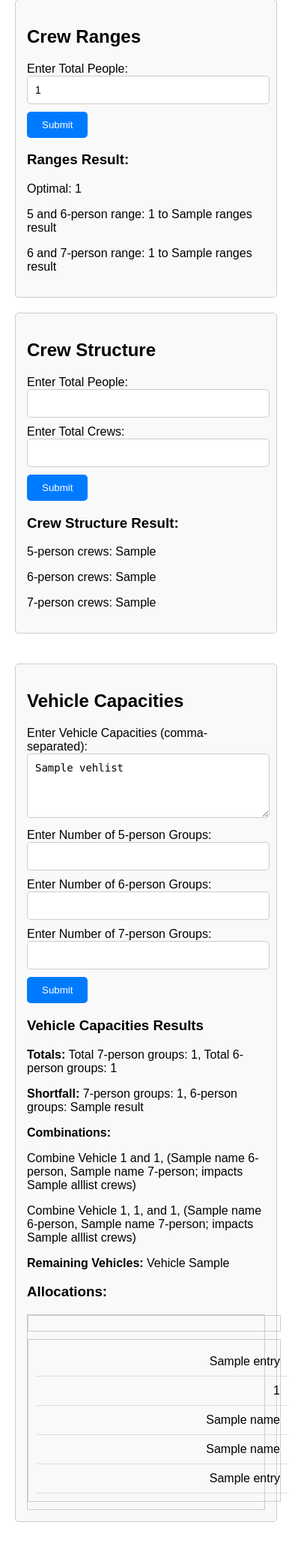
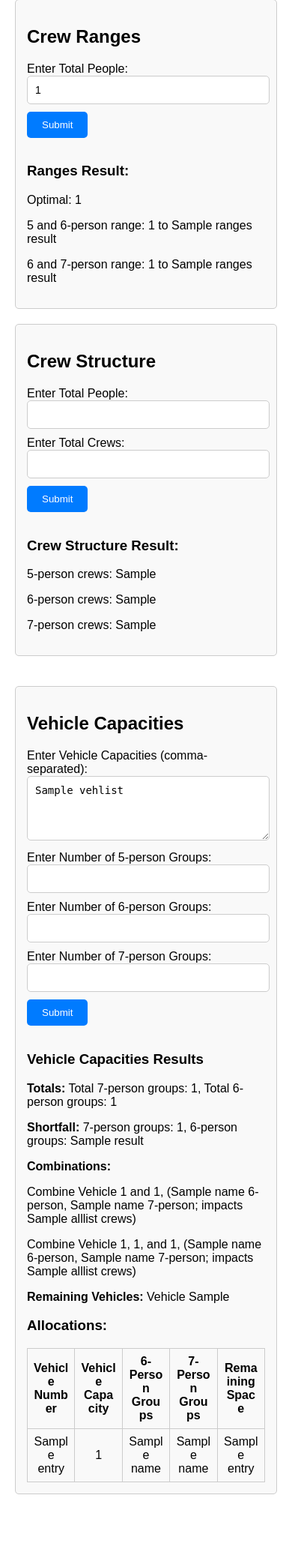
Before and after one commit to cbmckinstry/Pre-Clustering1, a Flask app: template templates/index.html in a window 390 px wide. Shown: the part 495-2565 px from the top of the page at 75% size. After the commit the page ends 2488 px from the top, so only its background shows below. Run offline with Flask 3, Linux system fonts and the light colour scheme; the template is opened without the code that fills it: most values are stand-ins (such as "Sample title", 1, 10 or a date in 2020).

Commit message:
phone friendly (again 2)

```diff
--- a/templates/index.html
+++ b/templates/index.html
@@ -59,31 +59,41 @@
         }
         .results-section {
             margin-top: 15px;
-            max-width: 100%;
+        }
+        table {
+            width: 100%;
+            border-collapse: collapse;
+            margin-top: 10px;
+        }
+        table, th, td {
+            border: 1px solid #ccc;
+        }
+        th, td {
+            padding: 8px;
+            text-align: center;
+        }
+        .results-section {
+            margin-top: 15px;
+            overflow-x: auto; /* Allows horizontal scrolling if needed */
+            max-width: 100%; /* Prevents overflow */
         }
 
         .results-section table {
             width: 100%;
             border-collapse: collapse;
+            table-layout: fixed; /* Makes columns evenly distributed */
+            min-width: 100%; /* Ensures no unnecessary scrolling */
         }
 
-        /* Table Styles */
-        table {
-            width: 100%;
-            border-collapse: collapse;
-            margin-top: 10px;
+        .results-section th,
+        .results-section td {
+            padding: 8px;
+            text-align: center;
+            border: 1px solid #ccc;
+            word-wrap: break-word; /* Ensures text does not overflow */
+            word-break: break-word; /* Ensures long words wrap */
         }
 
-        table, th, td {
-            border: 1px solid #ccc;
-        }
-
-        th, td {
-            padding: 8px;
-            text-align: center;
-        }
-
-        /* Mobile-friendly table */
         @media (max-width: 768px) {
             .container {
                 flex-direction: column;
@@ -91,44 +101,8 @@
             .left-column, .right-column {
                 width: 100%;
             }
+        }
 
-            /* Make table rows stack vertically */
-            .results-section table,
-            .results-section thead,
-            .results-section tbody,
-            .results-section th,
-            .results-section td,
-            .results-section tr {
-                display: block;
-                width: 100%;
-            }
-
-            .results-section tr {
-                margin-bottom: 10px;
-                border: 1px solid #ccc;
-                padding: 10px;
-            }
-
-            /* Hide table headers */
-            .results-section th {
-                display: none;
-            }
-
-            /* Stack table cells like a list */
-            .results-section td {
-                text-align: left;
-                padding: 10px;
-                border: none;
-                display: flex;
-                justify-content: space-between;
-                border-bottom: 1px solid #ddd;
-            }
-
-            /* Add labels dynamically */
-            .results-section td::before {
-                content: attr(data-label);
-                font-weight: bold;
-            }
         }
     </style>
 </head>
```
